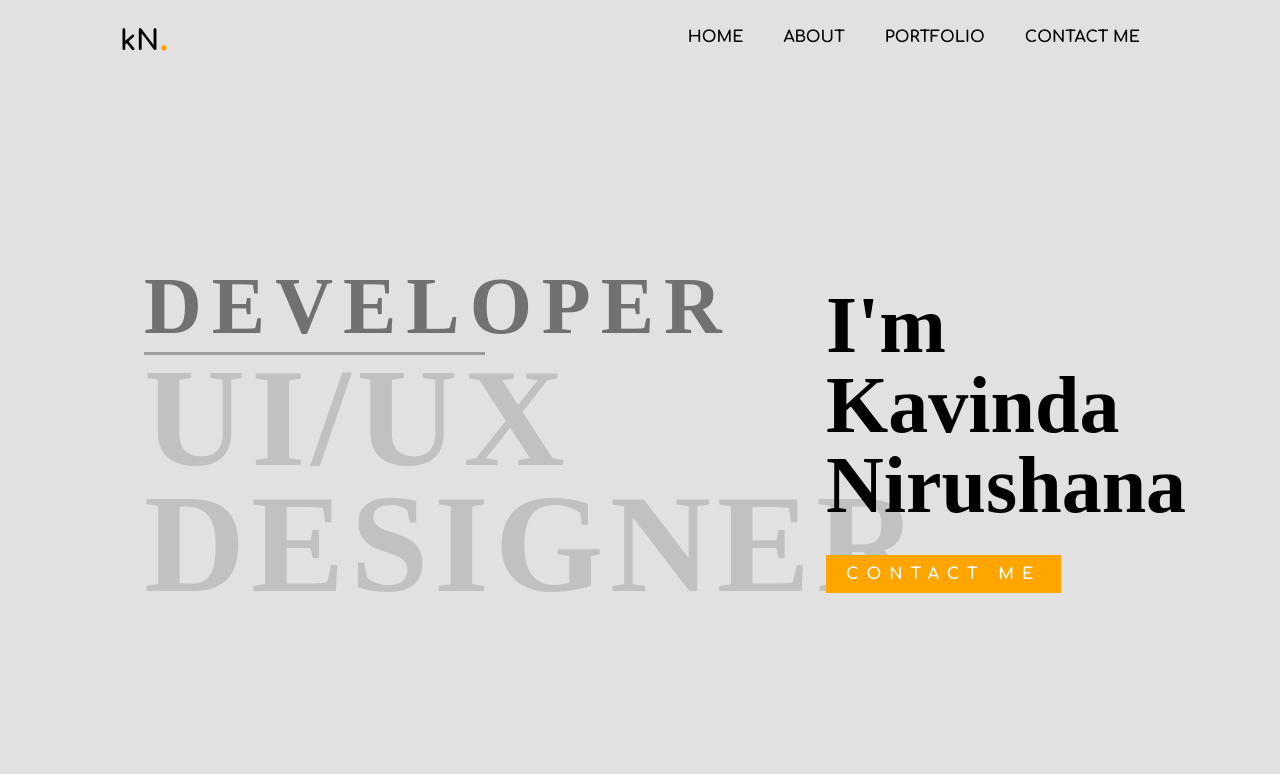
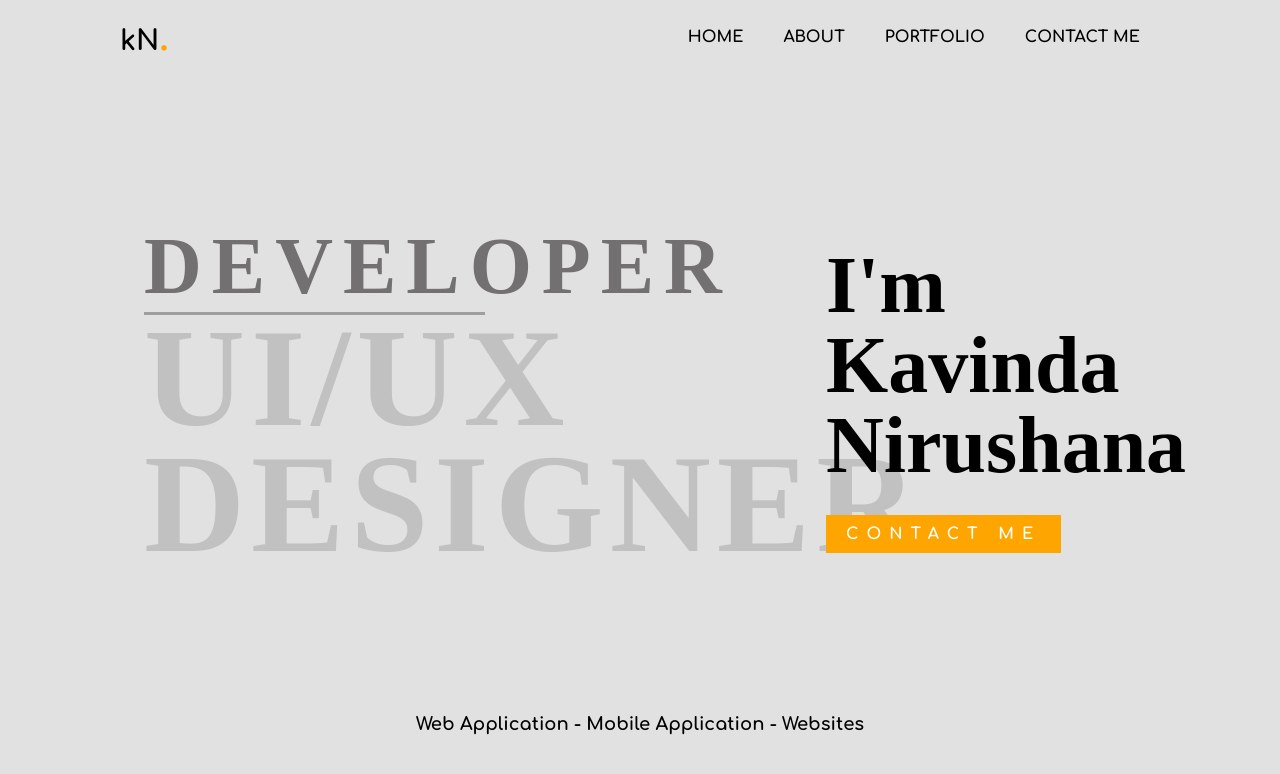
Before and after one commit to Nirushana/kN.Portfolio, a React (Create React App) app: page / in a window 1280 px wide. Shown: the top 774 px of the page. Built offline with nearby package versions, Linux system fonts and the light colour scheme; a web font is replaced by a local one.

Commit message:
Landing Page

```diff
--- a/public/index.html
+++ b/public/index.html
@@ -24,7 +24,7 @@
       work correctly both with client-side routing and a non-root public URL.
       Learn how to configure a non-root public URL by running `npm run build`.
     -->
-    <title>React App</title>
+    <title>kN. Kavinda Nirushana Protfolio</title>
   </head>
   <body>
     <noscript>You need to enable JavaScript to run this app.</noscript>
--- a/src/Components/Landing/Landing.js
+++ b/src/Components/Landing/Landing.js
@@ -4,6 +4,7 @@ import styles from "./styles.css"
 const Landing = () => {
     return (
         <div className='container'>
+            <div className='topSub_container'>
                 <div className='left_container'>
                     <div className='left_top'>
                         DEVELOPER
@@ -20,6 +21,11 @@ const Landing = () => {
                     <a href='#' className='btn'>CONTACT ME</a>
                 </div>
             </div>
+
+            <div className='bottomSub_container'>
+                Web Application - Mobile Application - Websites
+            </div>
+        </div>
     )
 }
 
--- a/src/Components/Landing/styles.css
+++ b/src/Components/Landing/styles.css
@@ -3,9 +3,16 @@
 
 .container{
     display: flex;
+    flex-direction: column;
     justify-content: center;
     align-items: center;
-    height: 90vh;
+}
+
+.topSub_container{
+    display: flex;
+    justify-content: center;
+    align-items: center;
+    height: 80vh;
     padding: 0 20px;
 }
 
@@ -65,3 +72,8 @@ a.btn:hover{
     background: none;
     color: black;
 }
+
+.bottomSub_container{
+    font-weight: bold;
+    font-size: 18px;
+}
```
Lines whose indentation alone changed are shown as unchanged.
